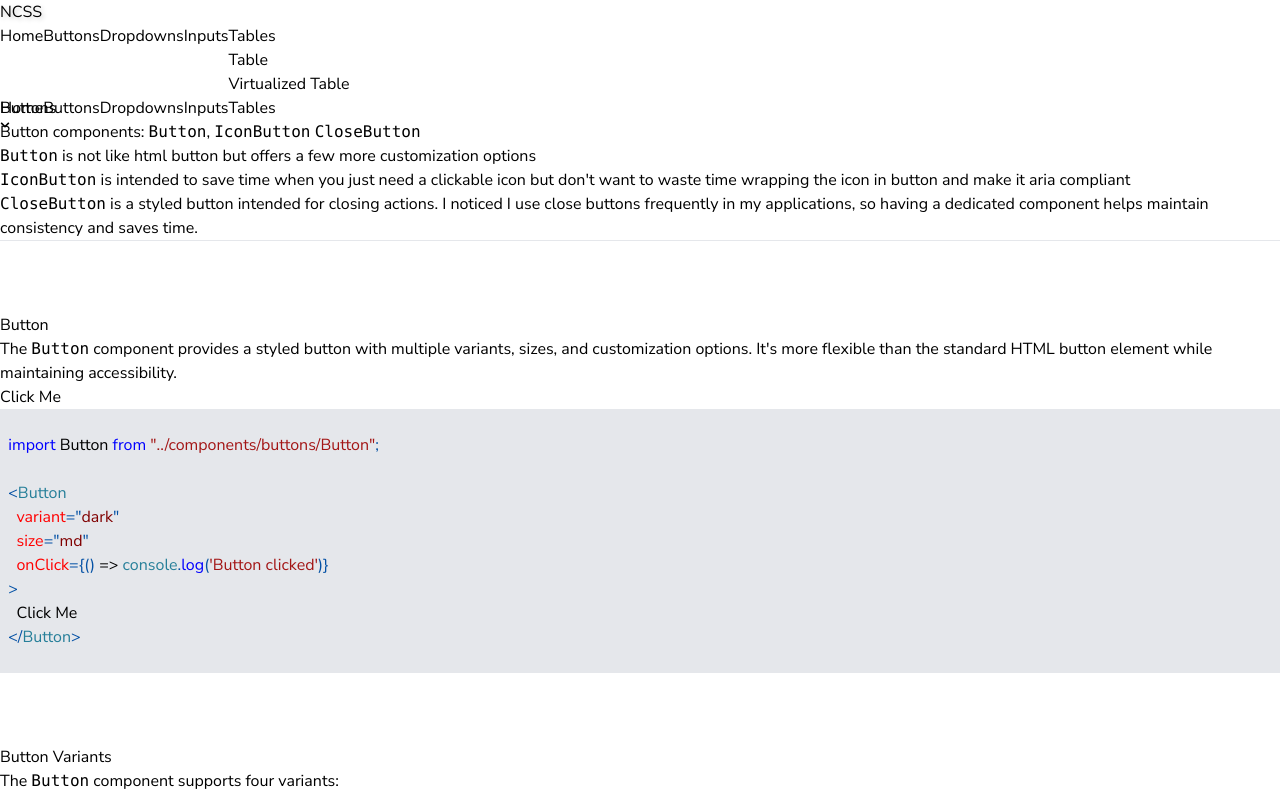
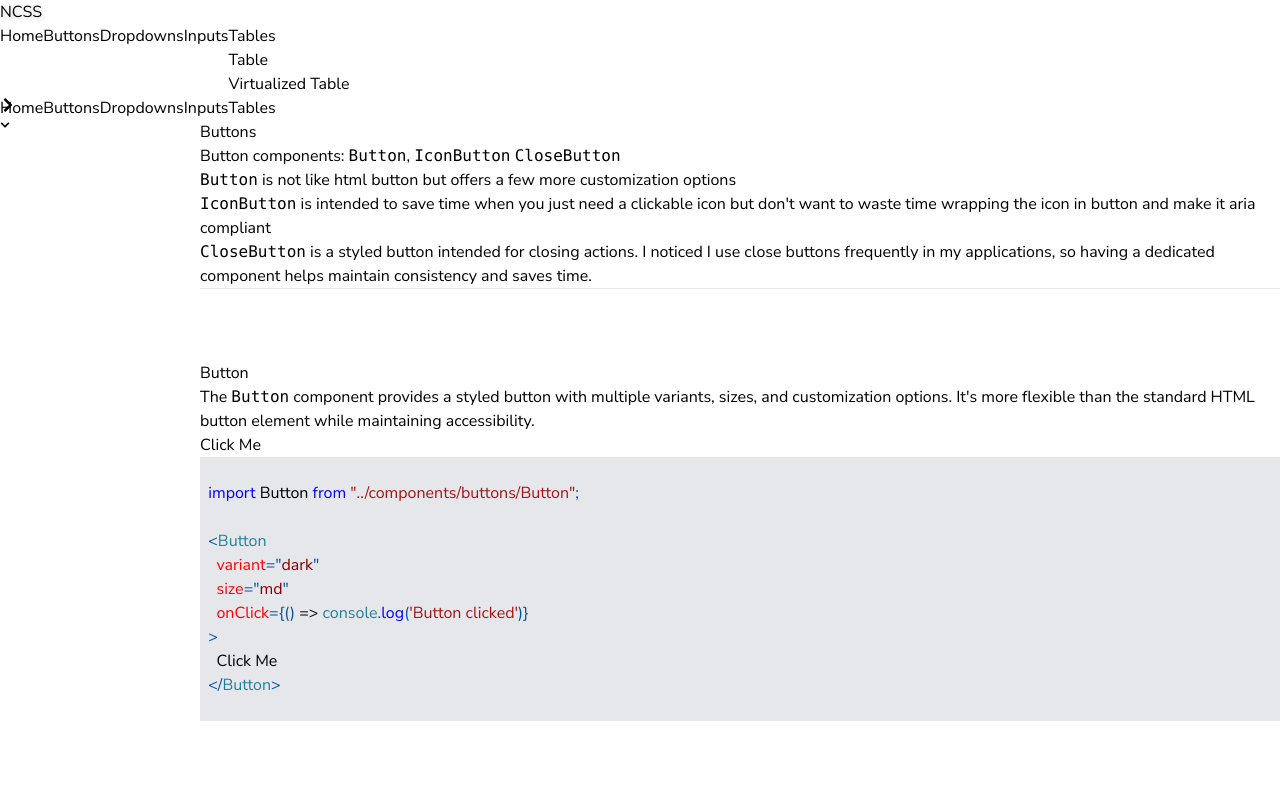
Before and after one commit to FeroHriadel/ncss-react, a React (Vite) app: page /buttons in a window 1280 px wide. Shown: the top 796 px of the page. Built offline with nearby package versions, Linux system fonts and the light colour scheme.

Commit message:
LeftNavPage

```diff
--- a/src/App.tsx
+++ b/src/App.tsx
@@ -5,7 +5,7 @@ import DropdownsPage from './pages/DropdownsPage';
 import InputsPage from './pages/InputsPage';
 import VirtualizedTablePage from './pages/VirtualizedTablePage'
 import TopNav from './components/navs/TopNav';
-import LeftNav from './components/navs/LeftNav';
+import LeftNav, { LeftNavPage } from './components/navs/LeftNav';
 
 
 
@@ -56,6 +56,7 @@ function App() {
           className='shadow-md bg-gray-200'
           links={links}
         />
+        <LeftNavPage top="96px" left="200px">
           <Routes>
             <Route path="/" element={<HomePage />} />
             <Route path="/buttons" element={<ButtonsPage />} />
@@ -63,6 +64,7 @@ function App() {
             <Route path="/inputs" element={<InputsPage />} />
           <Route path="/tables/virtualizedtable" element={<VirtualizedTablePage />} />
         </Routes>
+      </LeftNavPage>
     </div>
   </Router>
 )
--- /dev/null
+++ b/src/components/navs/LeftNav.css
@@ -0,0 +1,11 @@
+@media (max-width: 1000px) {
+  .left-nav {
+    transform: translateX(-1000px);
+  }
+}
+
+@media (min-width: 1001px) {
+  .left-nav-close-button {
+    display: none;
+  }
+}
--- a/src/components/navs/LeftNav.tsx
+++ b/src/components/navs/LeftNav.tsx
@@ -1,6 +1,9 @@
 import { Link } from "react-router-dom";
 import Collapsible from "../collapsible/Collapsible";
-import { FaChevronDown } from "react-icons/fa";
+import { FaChevronDown, FaChevronRight } from "react-icons/fa";
+import "./LeftNav.css";
+import IconButton from "../buttons/IconButton";
+import CloseButton from "../buttons/CloseButton";
 
 
 
@@ -37,7 +40,32 @@ export default function LeftNav({
   links,
 }: LeftNavProps) {
 
+  // Show/Hide LeftNav functions
+  function showLeftNav() {
+    const leftNav = document.querySelector('.left-nav') as HTMLElement;
+    if (leftNav) {
+      leftNav.style.transform = 'translateX(0px)';
+    }
+  }
+
+  function hideLeftNav() {
+    const leftNav = document.querySelector('.left-nav') as HTMLElement;
+    if (leftNav) {
+      leftNav.style.transform = 'translateX(-1000px)';
+    }
+  }
+
+  // Render
   return (
+    <>
+      { /* LeftNav show button (for small screens) */}
+      <IconButton
+        className={`left-nav-open-button z-[4] top-[100px] left-0 fixed`}
+        icon={<FaChevronRight className="text-gray-700" />}
+        onClick={showLeftNav}
+      />
+
+      { /* LeftNav component */}
       <nav
         className={`left-nav z-[4] overflow-x-hidden overflow-y-auto ${className}`}
         style={{
@@ -50,6 +78,13 @@ export default function LeftNav({
         }}
         id={id}
       >
+        { /* LeftNav hide button (for small screens) */}
+        <CloseButton
+          className="left-nav-close-button absolute top-1 right-1"
+          onClick={hideLeftNav}
+          aria-label="Close left navigation"
+        />
+
         {links.map((link, index) => {
           // If link has options, render as Collapsible
           if (link.options && link.options.length > 0) {
@@ -91,5 +126,46 @@ export default function LeftNav({
         })}
         {children}
       </nav>
+    </>
   );
 }
+
+
+
+
+export interface LeftNavPageProps {
+  top?: string;
+  left?: string;
+  children?: React.ReactNode;
+  className?: string;
+  style?: React.CSSProperties;
+  id?: string;
+}
+
+export function LeftNavPage({ top = '96px', left = '200px', children, className, style, id }: LeftNavPageProps) {
+  return (
+    <>
+      <style>
+        {`
+          @media (max-width: 1000px) {
+            .left-nav-page {
+              margin-left: 0px !important;
+            }
+          }
+
+          @media (min-width: 1001px) {
+            .left-nav-page {
+              margin-left: ${left} !important;
+        `}
+      </style>
+
+      <div
+        className={`left-nav-page min-h-screen pt-8 px-4 ${className ? className : ''}`}
+        style={{ top, ...style }}
+        id={id}
+      >
+        {children}
+      </div>
+    </>
+  );
+}
```
Lines whose indentation alone changed are shown as unchanged.
